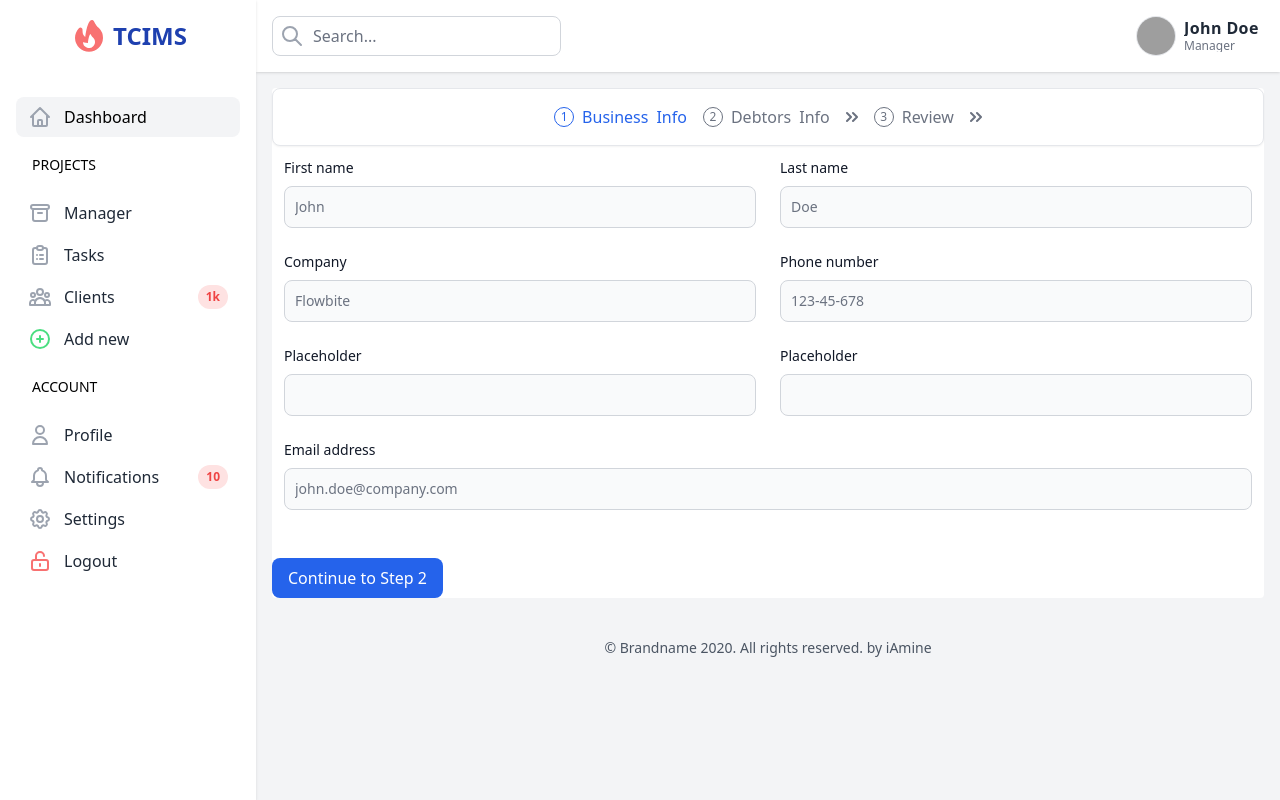
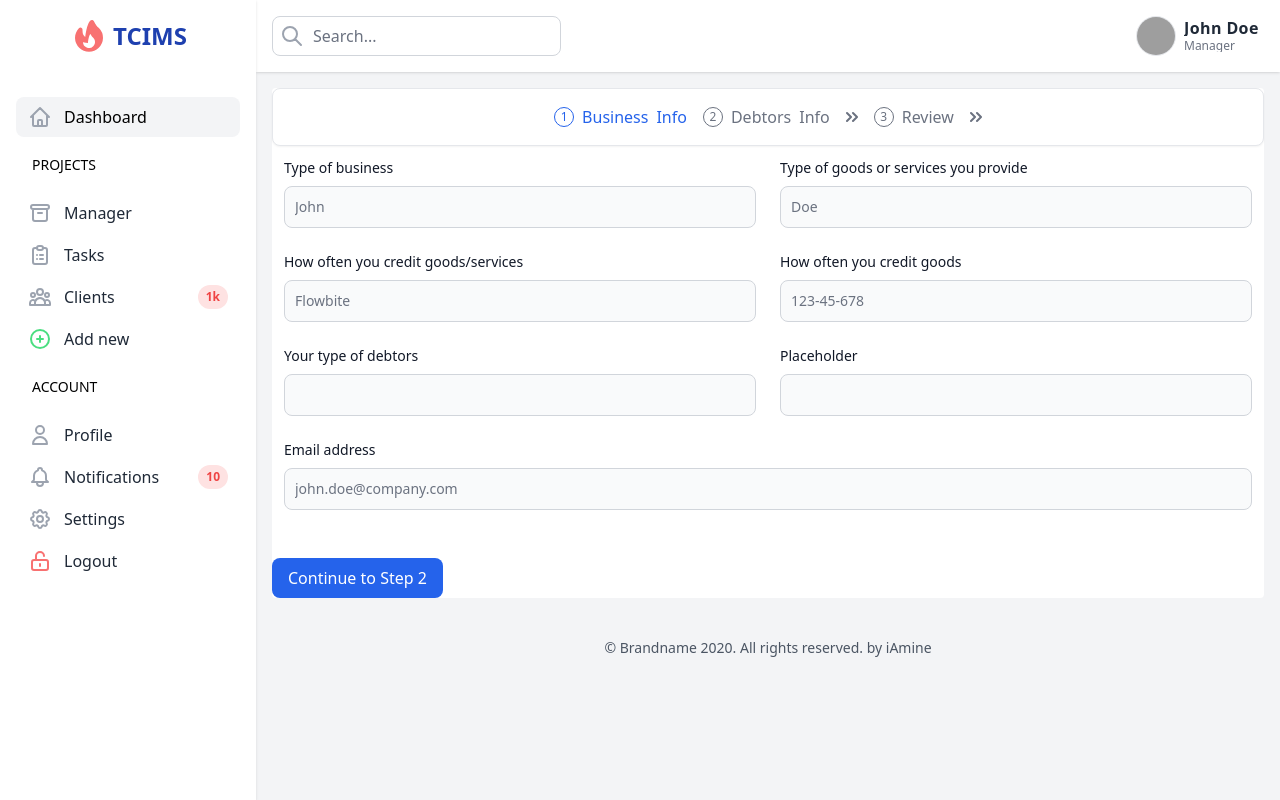
Before and after one commit to garbake/NCB-Innovation-Solution, a SvelteKit app: page /portal/apply in a window 1280 px wide. Built offline with nearby package versions, Linux system fonts and the light colour scheme; grey boxes are pictures that could not be loaded.

Commit message:
made changes to app layout

```diff
--- a/src/app.html
+++ b/src/app.html
@@ -1,4 +1,5 @@
 <!DOCTYPE html>
+
 <html lang="en">
 	<head>
 		<meta charset="utf-8" />
--- a/src/routes/(app)/+layout.svelte
+++ b/src/routes/(app)/+layout.svelte
@@ -76,7 +76,7 @@
           <div class="sm:flex sm:gap-4">
             <a
               class="rounded-md bg-blue-800 hover:bg-blue-700 transition px-5 py-2.5 text-sm font-medium text-white shadow"
-              href="/login"
+              href="/"
             >
               Login
             </a>
--- a/src/routes/(dashboard)/portal/apply/+page.svelte
+++ b/src/routes/(dashboard)/portal/apply/+page.svelte
@@ -81,7 +81,7 @@
                 <label
                     for="first_name"
                     class="block mb-2 text-sm font-medium text-gray-900 dark:text-white"
-                    >First name</label
+                    >Type of business</label
                 >
                 <input
                     type="text"
@@ -95,7 +95,7 @@
                 <label
                     for="last_name"
                     class="block mb-2 text-sm font-medium text-gray-900 dark:text-white"
-                    >Last name</label
+                    >Type of goods or services you provide</label
                 >
                 <input
                     type="text"
@@ -109,7 +109,7 @@
                 <label
                     for="company"
                     class="block mb-2 text-sm font-medium text-gray-900 dark:text-white"
-                    >Company</label
+                    >How often you credit goods/services</label
                 >
                 <input
                     type="text"
@@ -123,7 +123,7 @@
                 <label
                     for="phone"
                     class="block mb-2 text-sm font-medium text-gray-900 dark:text-white"
-                    >Phone number</label
+                    >How often you credit goods</label
                 >
                 <input
                     type="tel"
@@ -138,7 +138,7 @@
                 <label
                     for="website"
                     class="block mb-2 text-sm font-medium text-gray-900 dark:text-white"
-                    >Placeholder</label
+                    >Your type of debtors</label
                 >
                 <input
                     type="text"
```
